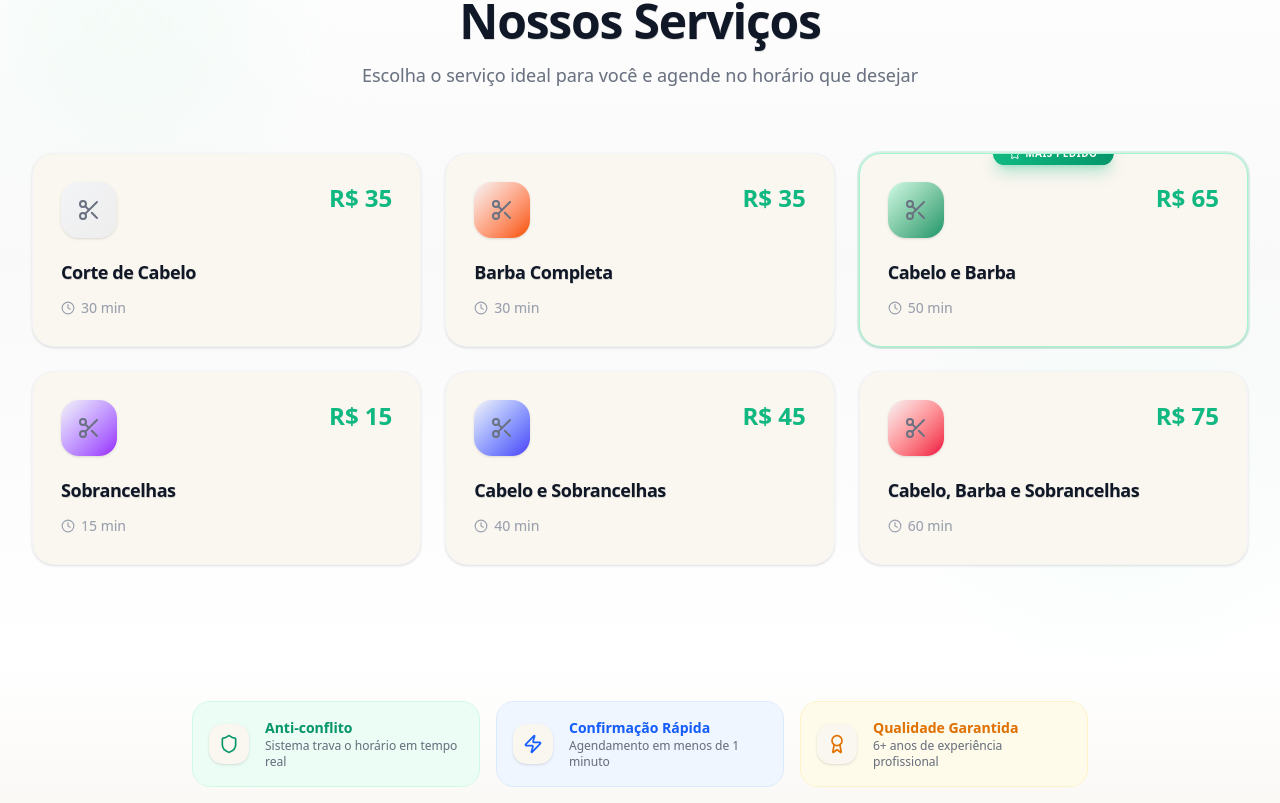
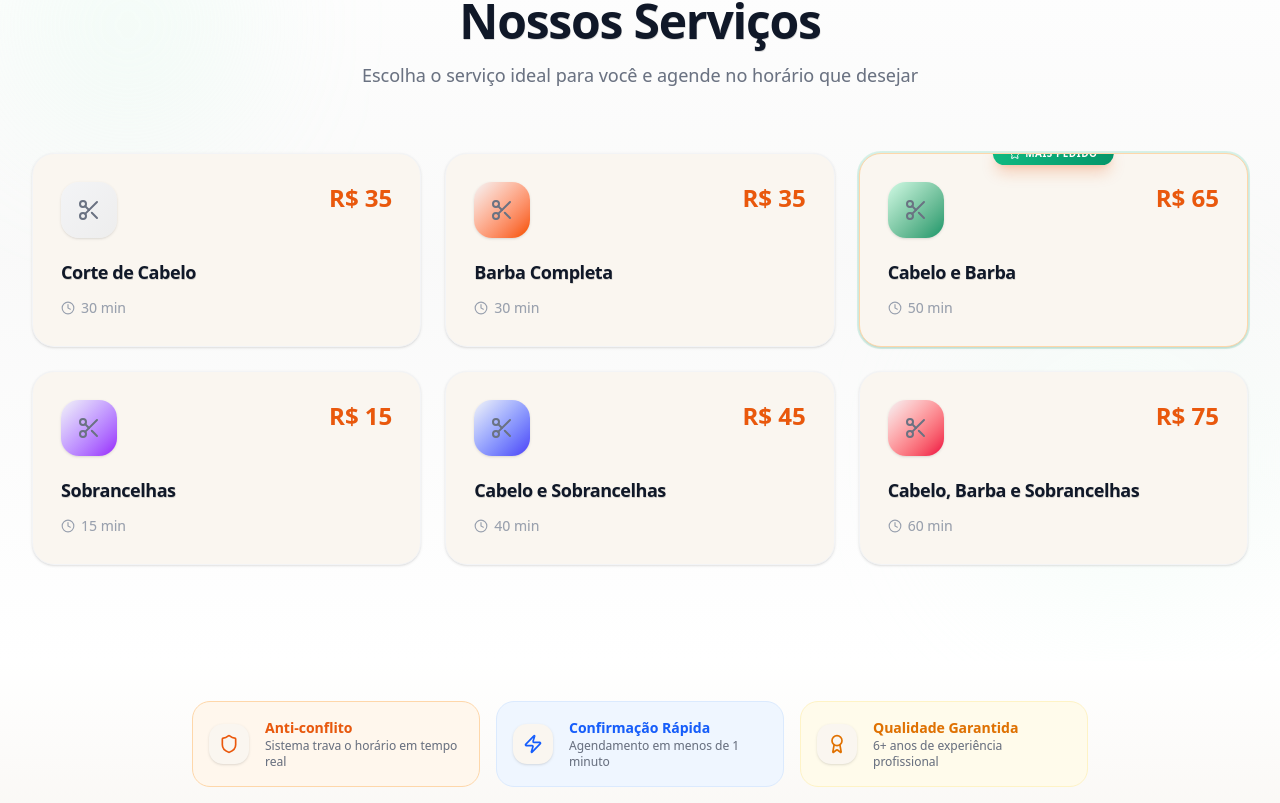
Before and after one commit to JhonatanGabrelTI/barbeariadofelipe, a React (Vite) app: page / in a window 1280 px wide. Shown: the part 1337-2140 px from the top of the page. Built offline with nearby package versions, Linux system fonts and the light colour scheme; no server answers; the database is empty.

Commit message:
style: aplicar cores quentes do tema de Sao Joao em todas as paginas do site

```diff
--- a/src/index.css
+++ b/src/index.css
@@ -649,10 +649,51 @@
    ═══════════════════════════════════════ */
 .theme-sao-joao {
   --background: oklch(0.978 0.015 76.8); /* warm beige background */
+  --primary: oklch(0.645 0.246 35.0); /* warm orange primary */
+  --ring: oklch(0.645 0.246 35.0);
 }
 
 .theme-sao-joao .bg-white {
   background-color: #FAF6F0;
+}
+
+.theme-sao-joao .bg-gray-50\/50,
+.theme-sao-joao .bg-gray-50 {
+  background-color: #F5EAD4;
+}
+
+.theme-sao-joao .text-emerald-500,
+.theme-sao-joao .text-emerald-600 {
+  color: #EA580C !important;
+}
+
+.theme-sao-joao .text-emerald-700 {
+  color: #C2410C !important;
+}
+
+.theme-sao-joao .bg-emerald-50 {
+  background-color: #FFF7ED !important;
+  color: #C2410C !important;
+}
+
+.theme-sao-joao .bg-emerald-100 {
+  background-color: #FFEDD5 !important;
+}
+
+.theme-sao-joao .border-emerald-100,
+.theme-sao-joao .border-emerald-200 {
+  border-color: #FED7AA !important;
+}
+
+.theme-sao-joao .bg-emerald-500 {
+  background-color: #EA580C !important;
+  background-image: linear-gradient(to bottom right, #F59E0B, #EA580C, #C2410C) !important;
+}
+
+.theme-sao-joao .shadow-emerald-500\/20,
+.theme-sao-joao .shadow-emerald-500\/25,
+.theme-sao-joao .shadow-emerald-500\/30 {
+  --tw-shadow-color: rgba(234, 88, 12, 0.25) !important;
 }
 
 @keyframes flame-pulse {
```
